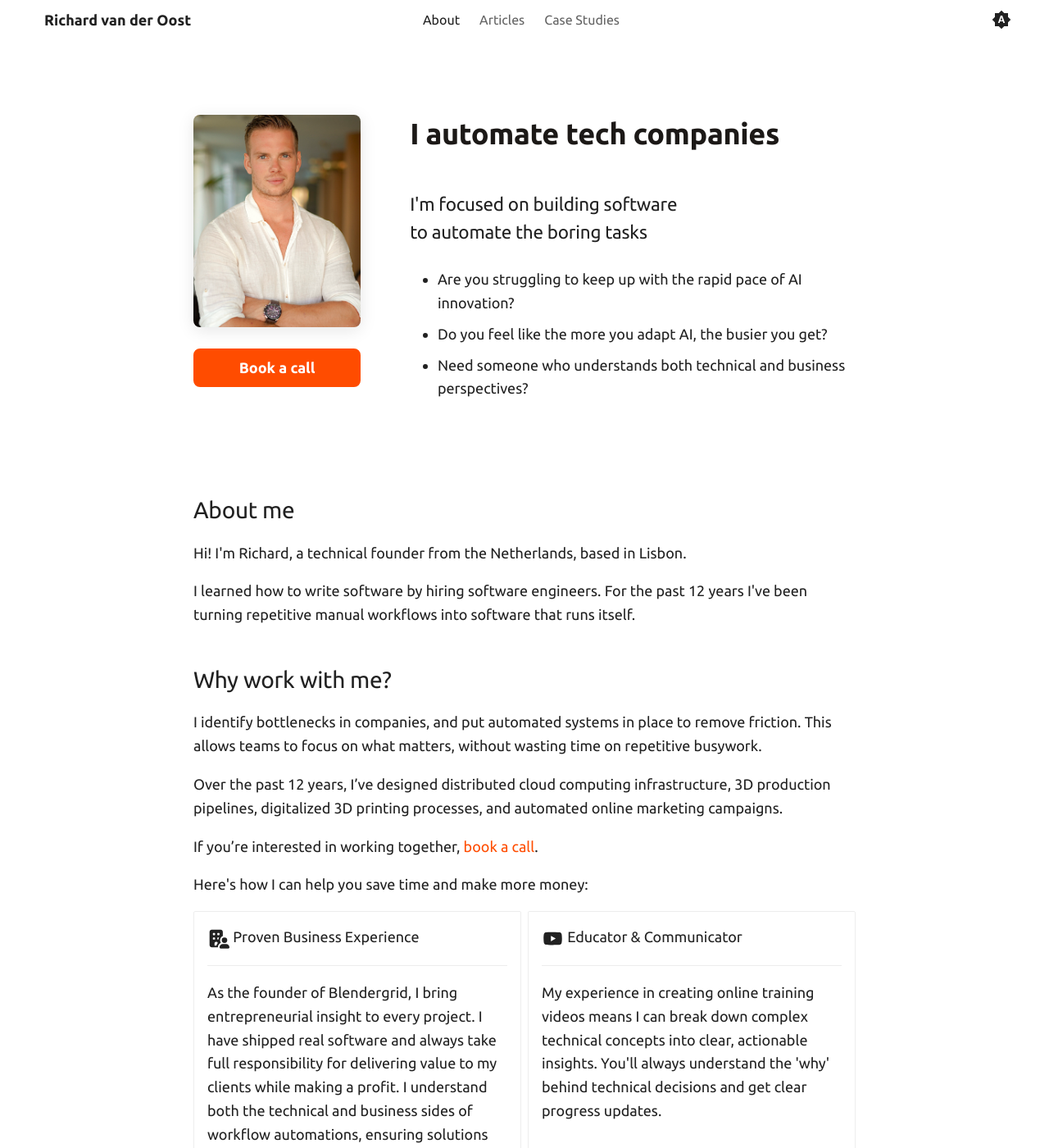
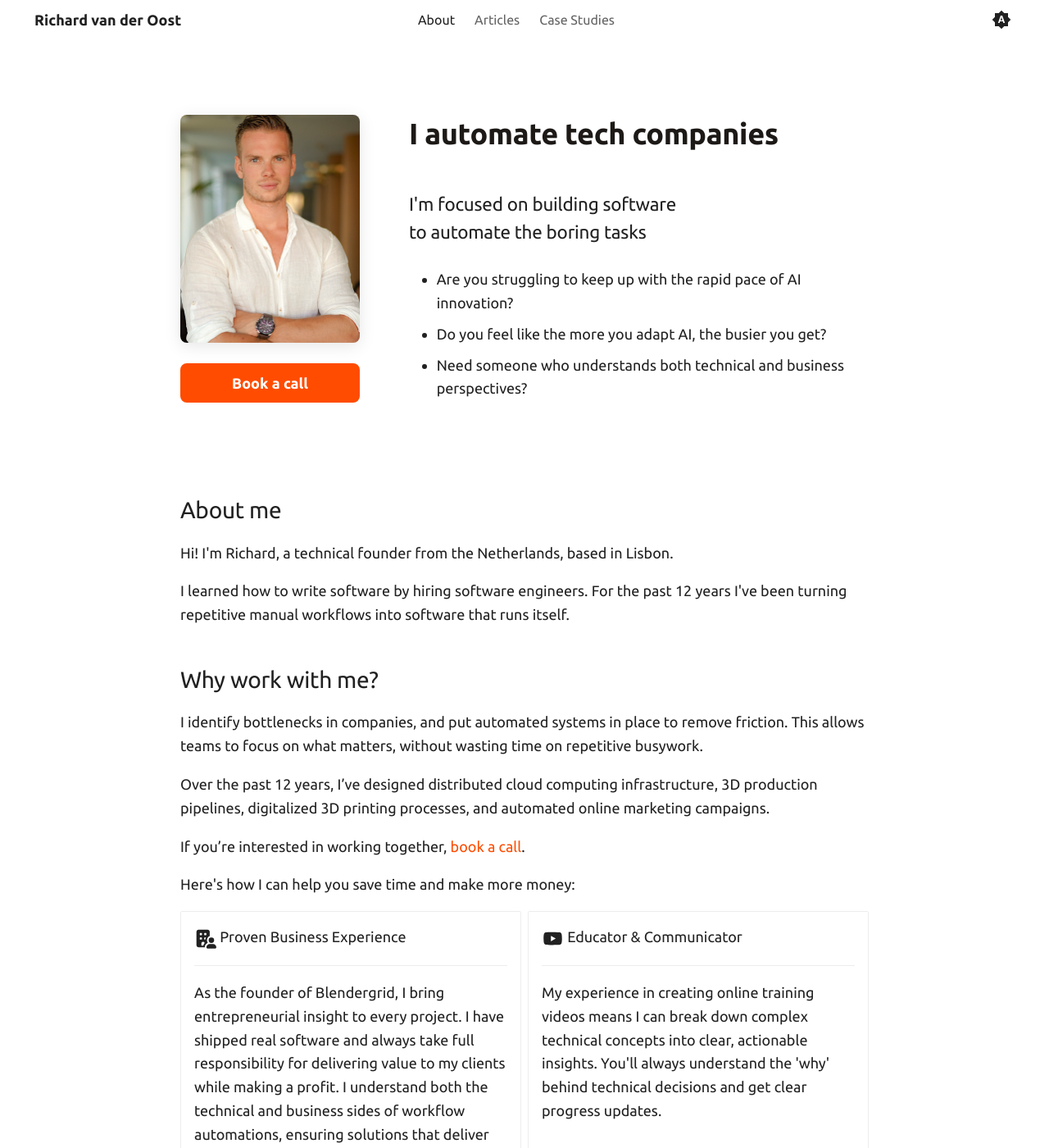
Before and after one commit to vanderoost/vanderoost.github.io, an MkDocs documentation site: the page built from docs/index.md, in a window 1280 px wide and 1400 px high. Shown: the whole window at 82% size. Built offline with MkDocs 1.6.1 and Material for MkDocs 9.7.7, drawn with Linux system fonts in a browser that asks for light colours.

Commit message:
Fix alignment

```diff
--- a/docs/stylesheets/extra.css
+++ b/docs/stylesheets/extra.css
@@ -17,6 +17,10 @@
   }
 }
 
+[dir=ltr] .md-header__title {
+    margin-left: .4rem;
+    margin-right: .4rem;
+}
 .md-header__topic:first-child {
     font-weight: 600;
 }
@@ -27,7 +31,7 @@
 /* Pages with `hide: [navigation, toc]` let .md-content expand to the full
    61rem grid. Cap and centre it. Regular pages are unaffected: their content
    column is only 36.8rem (61 − 2 × 12.1 sidebars), well under this cap. */
-.md-content {
+.md-content article {
   max-width: 42rem;
   margin-inline: auto;
 }
@@ -79,7 +83,7 @@
 
 /* Navigation tabs inside the header bar (see overrides/partials/header.html) */
 .md-header__inner {
-    justify-content: space-between;
+  justify-content: space-between;
 }
 
 .md-header__inner > .md-tabs {
@@ -107,12 +111,6 @@
   margin-top: 0;
 }
 
-/* The header is a single row again, so undo the two-row offsets that come
-   with "navigation.tabs.sticky" (md-header--lifted) */
-.md-header--lifted ~ .md-container .md-sidebar {
-  top: 2.4rem;
-}
-
 .md-header--lifted ~ .md-container .md-typeset :target {
   --md-scroll-margin: 3.6rem;
 }
--- a/mkdocs.yml
+++ b/mkdocs.yml
@@ -76,9 +76,6 @@
       link: https://www.youtube.com/@richardvdoost
     - icon: fontawesome/brands/linkedin
       link: https://www.linkedin.com/in/richardvdoost/
-  analytics:
-    # provider: google
-    # property: G-W9Y130NXVZ
 
 extra_css:
   - stylesheets/extra.css
```
Also changed, not shown: docs/index.md (line endings or trailing spaces).
